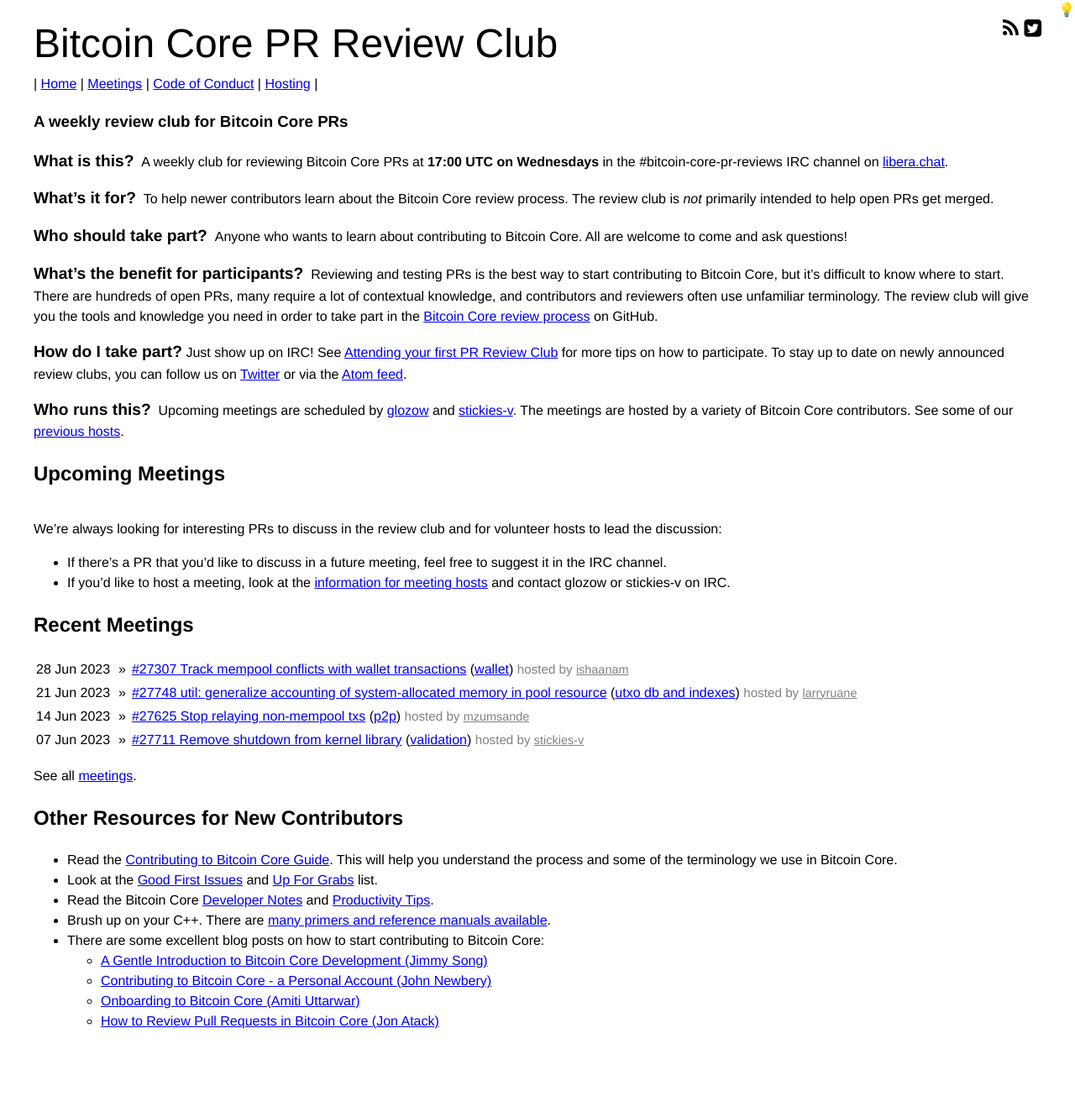
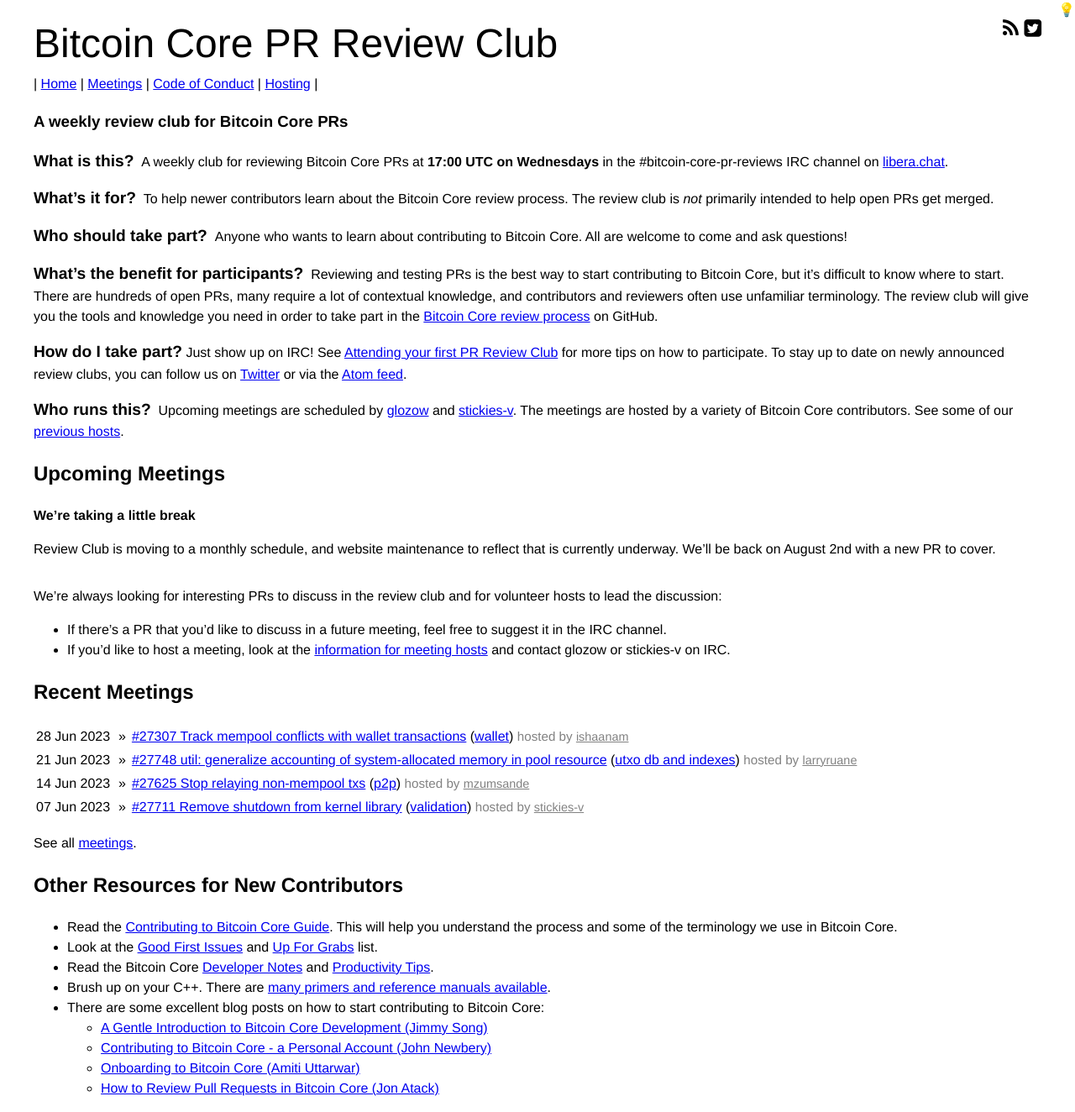
Before and after one commit to bitcoin-core-review-club/website, a Jekyll site: the page built from index.md, in a window 1280 px wide. Shown: the whole page at 84% size. Built offline with Jekyll 4.4.1, drawn with Linux system fonts in a browser that asks for light colours; before the commit the page ends 1244 px from its top, so only the background shows below that.

Commit message:
announce break until August 2nd

```diff
--- a/index.md
+++ b/index.md
@@ -36,6 +36,10 @@
 some of our [previous hosts](/meetings-hosts/).
 
 ## Upcoming Meetings
+
+**We're taking a little break**
+
+Review Club is moving to a monthly schedule, and website maintenance to reflect that is currently underway. We'll be back on August 2nd with a new PR to cover.
 
 <table>
 {% for post in site.posts reversed %}
```
